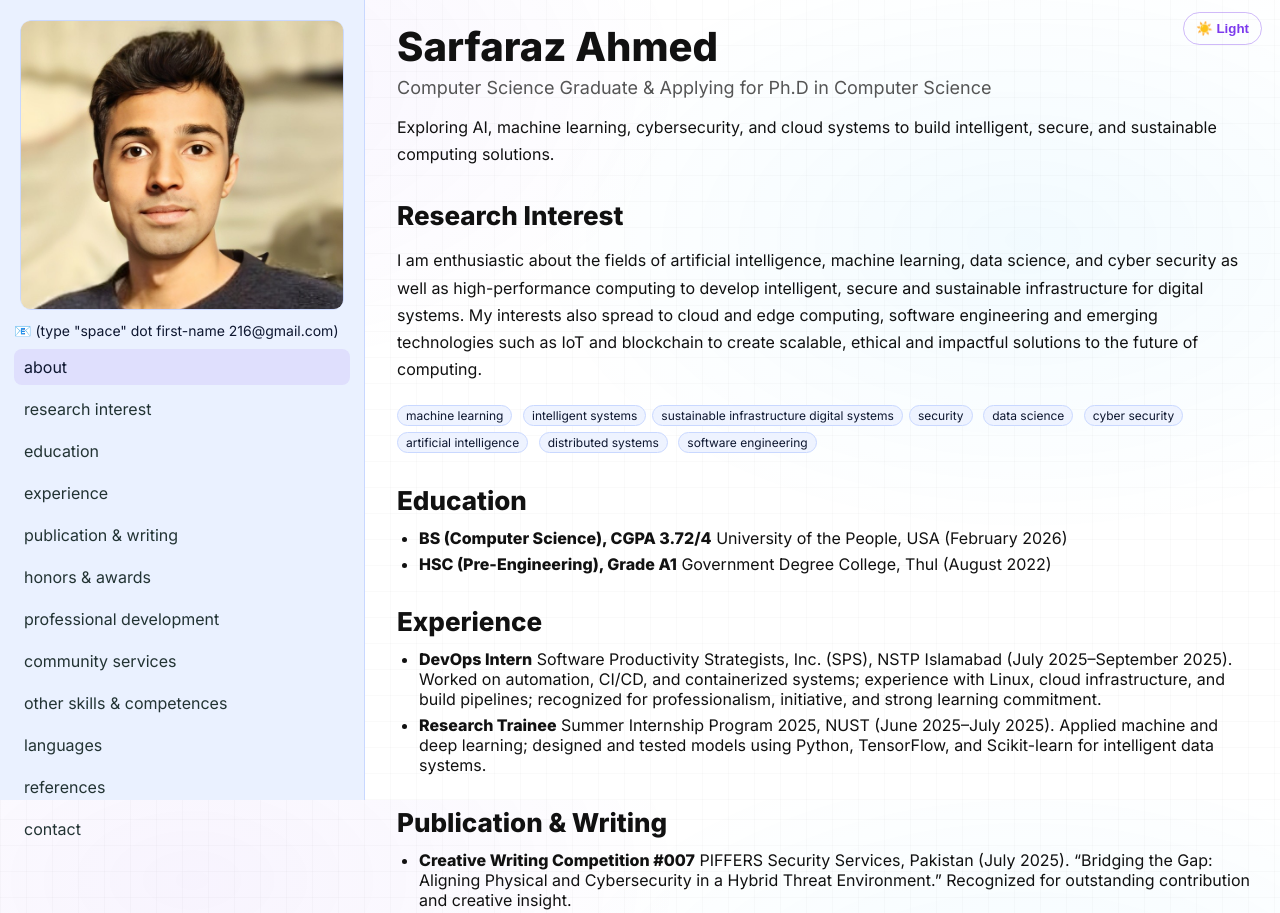
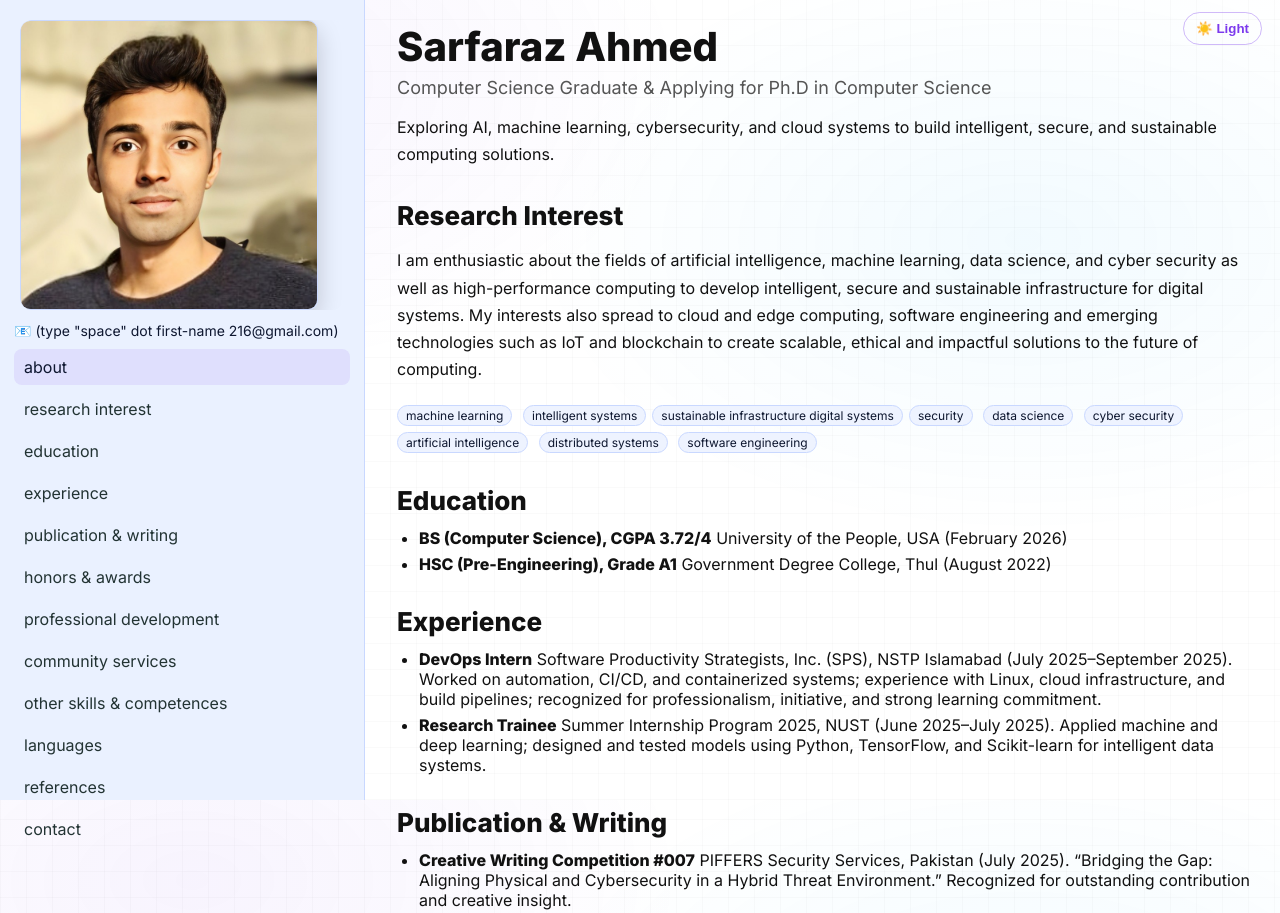
Before and after one commit to Sarfaraz216/Sarfarazahmed.github.io, a plain HTML site: page index.html in a window 1280 px wide. Shown: the top 913 px of the page. Drawn offline with Linux system fonts and the light colour scheme.

Commit message:
Update index.html

```diff
--- a/index.html
+++ b/index.html
@@ -54,7 +54,7 @@ nav a:hover, nav a.active{background:rgba(124,58,237,0.10);color:#0e1730}
 [data-theme="dark"] nav a{color:#e7ecff}
 [data-theme="dark"] nav a:hover, [data-theme="dark"] nav a.active{background:rgba(138,180,255,0.14);color:#fff}
 
-main{max-width:1380px;margin:0 auto;padding:22px 27px 44px}
+main{max-width:1380px;margin:0 auto;padding:22px 27px 55px}
 h1{font-size:40px;margin:0 0 6px 0;font-weight:800;color:var(--ink)}
 section{padding:0;background:transparent;color:var(--ink)}
 section h2{margin:32px 0 12px 0;font-size:26px;font-weight:800;color:var(--ink)}
@@ -81,7 +81,7 @@ footer{margin-top:28px;padding-top:12px;border-top:1px solid rgba(0,0,0,0.08)}
 
 .side-photo img {
   display: block;
-  width: 100%;
+  width: 92%;
   height: 290px;             /* balanced size */
   object-fit: cover;         /* fills width properly */
   object-position: center 25%; /* shifts image upward to show more bottom */
```
